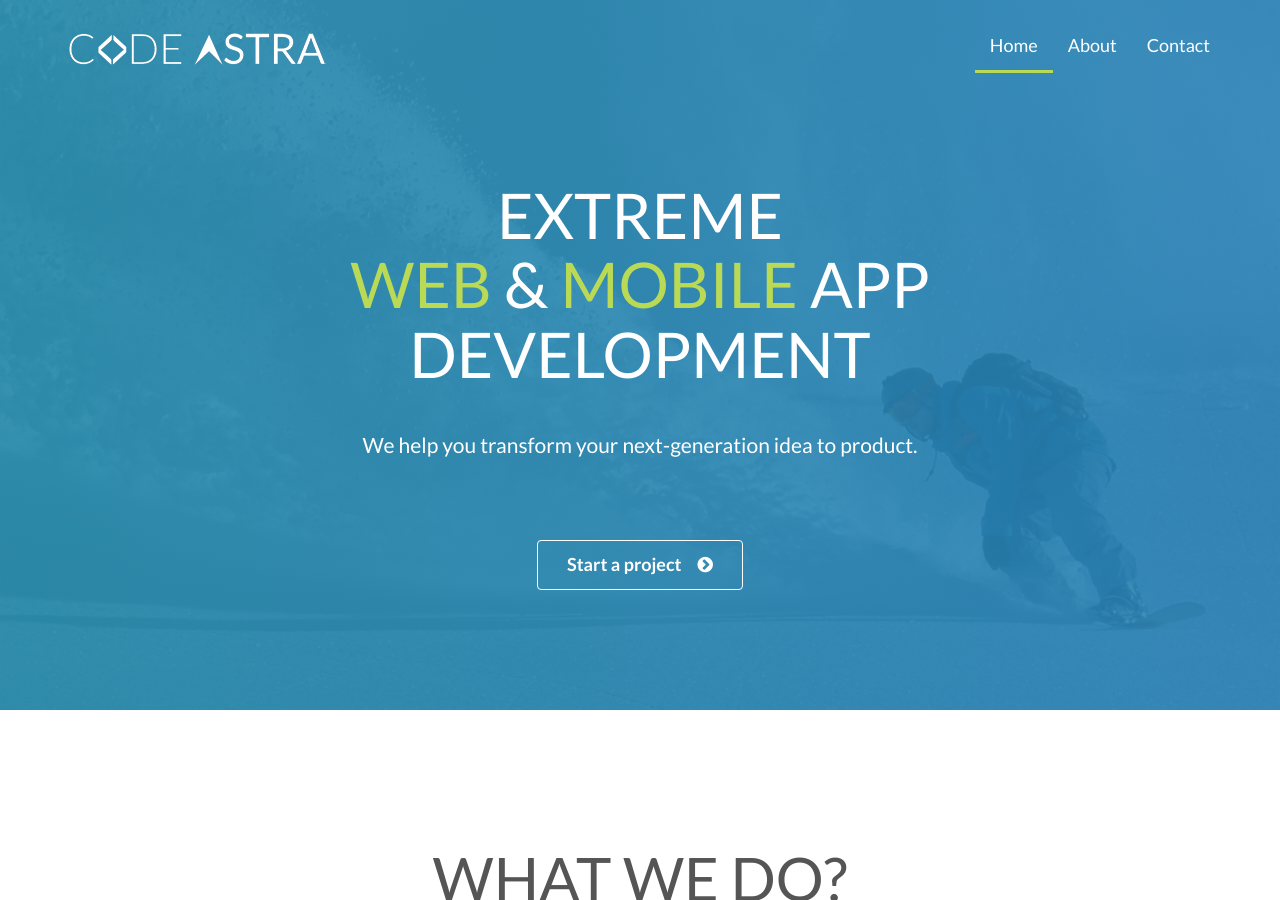
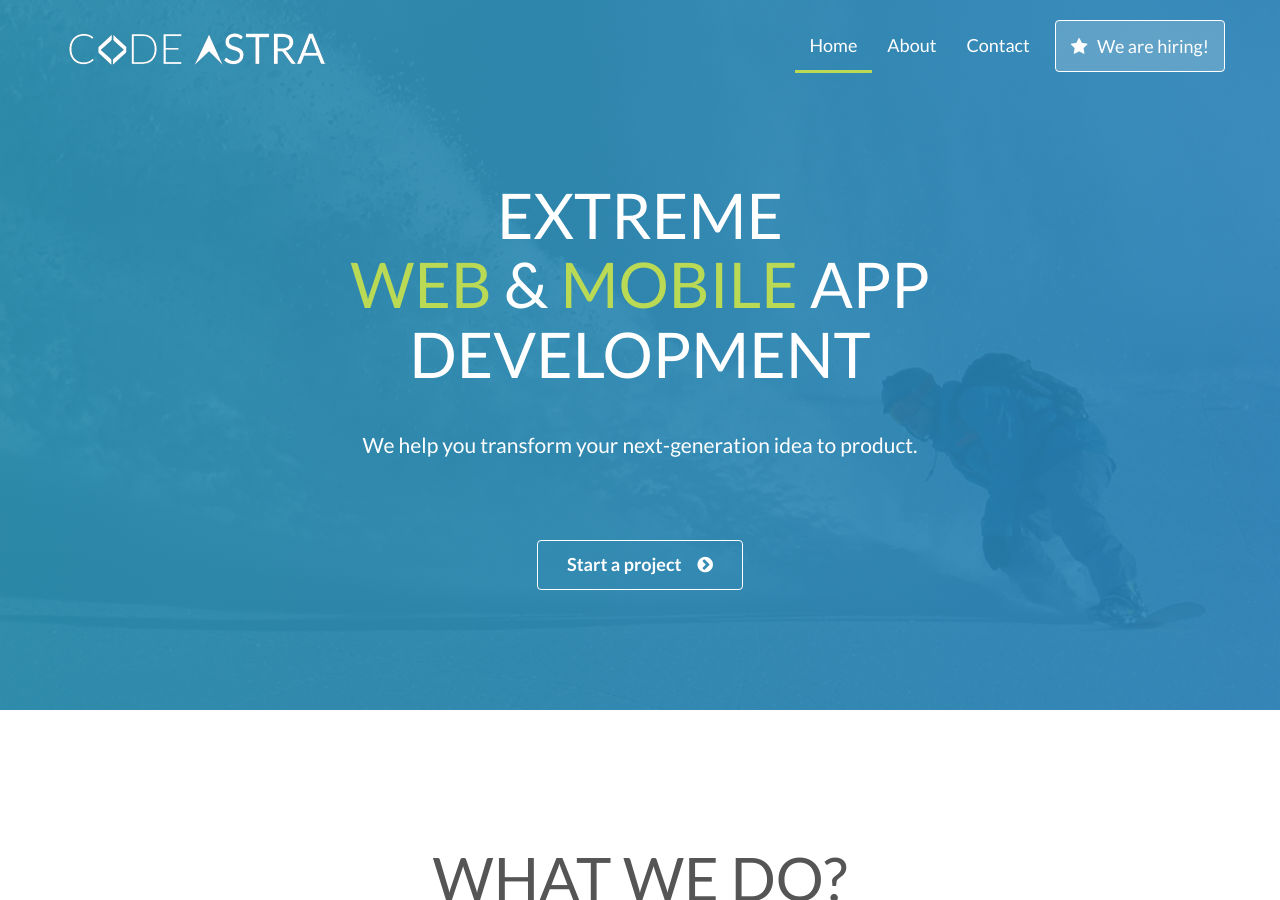
Before and after one commit to CodeAstra/portfolio, a Jekyll site: the page built from index.html, in a window 1280 px wide and 900 px high. Built offline with Jekyll 4.4.1, drawn with Linux system fonts in a browser that asks for light colours; nearby versions of some CDN libraries; comment, search, counter and statistics services are not loaded.

Commit message:
Add hiring link
Signed-off-by: BV Satyaram <bvsatyaram@gmail.com>

```diff
--- a/_data/menu.json
+++ b/_data/menu.json
@@ -1,5 +1,5 @@
 [
-  {"link": "/",         "title": "Home"},
-  {"link": "/about/",   "title": "About"},
-  {"link": "/contact/", "title": "Contact"}
+  { "link": "/", "title": "Home" },
+  { "link": "/about/", "title": "About" },
+  { "link": "/contact/", "title": "Contact" }
 ]
--- a/_includes/footer.html
+++ b/_includes/footer.html
@@ -22,6 +22,10 @@
           <a href="{{site.baseurl}}/">{{site.app_name_tag}} Home</a>
           <a href="{{site.baseurl}}/about/">About</a>
           <a href="{{site.baseurl}}/team/">Our Team</a>
+          <a href="https://codeastra.zohorecruit.in/" target="_blank">
+            <i class="fa fa-star"></i>
+            We are hiring!
+          </a>
           <!-- <a href="{{site.baseurl}}/faq/">FAQs</a> -->
           <a href="{{site.baseurl}}/contact/">Contact</a>
           <!-- <a href="{{site.baseurl}}/terms/">Terms of Service</a> -->
@@ -30,15 +34,26 @@
       </div>
       <div class="col-md-6 col-md-offset-3 social-container">
         <nav class="social-links">
-          <a href="https://github.com/CodeAstra/" target="_blank"><i class="fa fa-github-square" aria-hidden="true"></i></a>
-          <a href="https://www.facebook.com/CodeAstra/" target="_blank"><i class="fa fa-facebook-square" aria-hidden="true"></i></a>
-          <a href="https://twitter.com/CodeAstra" target="_blank"><i class="fa fa-twitter-square" aria-hidden="true"></i></a>
+          <a href="https://github.com/CodeAstra/" target="_blank"
+            ><i class="fa fa-github-square" aria-hidden="true"></i
+          ></a>
+          <a href="https://www.facebook.com/CodeAstra/" target="_blank"
+            ><i class="fa fa-facebook-square" aria-hidden="true"></i
+          ></a>
+          <a href="https://twitter.com/CodeAstra" target="_blank"
+            ><i class="fa fa-twitter-square" aria-hidden="true"></i
+          ></a>
           <!-- <a href="" target="_blank"><i class="fa fa-google-plus-square" aria-hidden="true"></i></a> -->
           <!-- <a href="" target="_blank"><i class="fa fa-linkedin-square" aria-hidden="true"></i></a> -->
           <!-- <a href="" target="_blank"><i class="fa fa-instagram-square" aria-hidden="true"></i></a> -->
         </nav>
-        <iframe src="http://www.facebook.com/plugins/likebox.php?href=https%3A%2F%2Fwww.facebook.com%2FCodeAstra&width&height=258&colorscheme=dark&show_faces=true&header=false&stream=false&show_border=false&appId=415853578485778" frameBorder="0"></iframe>
-        <div class="copyright">&copy; 2014 - {{ site.time | date: '%Y' }} Code Astra</div>
+        <iframe
+          src="http://www.facebook.com/plugins/likebox.php?href=https%3A%2F%2Fwww.facebook.com%2FCodeAstra&width&height=258&colorscheme=dark&show_faces=true&header=false&stream=false&show_border=false&appId=415853578485778"
+          frameborder="0"
+        ></iframe>
+        <div class="copyright">
+          &copy; 2014 - {{ site.time | date: '%Y' }} Code Astra
+        </div>
       </div>
     </div>
   </div>
--- a/_includes/header.html
+++ b/_includes/header.html
@@ -4,31 +4,51 @@
     <div class="container">
       <!-- Brand and toggle get grouped for better mobile display -->
       <div class="navbar-header">
-        <button type="button" class="navbar-toggle collapsed" data-toggle="collapse" data-target="#bs-example-navbar-collapse-1" aria-expanded="false">
+        <button
+          type="button"
+          class="navbar-toggle collapsed"
+          data-toggle="collapse"
+          data-target="#bs-example-navbar-collapse-1"
+          aria-expanded="false"
+        >
           <span class="sr-only">Toggle navigation</span>
           <span class="icon-bar"></span>
           <span class="icon-bar"></span>
           <span class="icon-bar"></span>
         </button>
         <a class="navbar-brand" href="{{site.baseurl}}/">
-          <img src="{{site.baseurl}}/images/logo-white-transparent-sm.png" alt="Code Astra Logo">
+          <img
+            src="{{site.baseurl}}/images/logo-white-transparent-sm.png"
+            alt="Code Astra Logo"
+          />
         </a>
       </div>
 
       <!-- Collect the nav links, forms, and other content for toggling -->
       <div class="collapse navbar-collapse" id="bs-example-navbar-collapse-1">
         <ul class="nav navbar-nav navbar-right">
-          {% for node in site.data.menu %}
-            {% assign page_url = page.url | remove: 'index.html' %}
-            {% if node.link == page_url %}
-              {% assign activeClass = 'active' %}
-            {% else %}
-              {% assign activeClass = '' %}
-            {% endif %}
-            <li class="{{activeClass}}"><a href="{{site.baseurl}}{{node.link}}">{{node.title}}</a></li>
+          {% for node in site.data.menu %} {% assign page_url = page.url |
+          remove: 'index.html' %} {% if node.link == page_url %} {% assign
+          activeClass = 'active' %} {% else %} {% assign activeClass = '' %} {%
+          endif %}
+          <li class="{{activeClass}}">
+            <a href="{{site.baseurl}}{{node.link}}">{{node.title}}</a>
+          </li>
           {% endfor %}
+          <li>
+            <a
+              class="btn-hiring"
+              href="https://codeastra.zohorecruit.in/"
+              target="_blank"
+            >
+              <i class="fa fa-star"></i>
+              We are hiring!
+            </a>
+          </li>
         </ul>
-      </div><!-- /.navbar-collapse -->
-    </div><!-- /.container-fluid -->
+      </div>
+      <!-- /.navbar-collapse -->
+    </div>
+    <!-- /.container-fluid -->
   </nav>
 </header>
--- /dev/null
+++ b/_sass/_header.scss
@@ -0,0 +1,10 @@
+header nav.navbar.navbar-default .navbar-nav > li > a.btn-hiring {
+  background-color: rgba($light-color, 0.2);
+  border: 1px solid currentColor;
+  border-radius: 4px;
+  margin-left: 1rem;
+
+  i.fa {
+    margin-right: 0.6rem;
+  }
+}
--- a/_sass/_team.scss
+++ b/_sass/_team.scss
@@ -5,7 +5,7 @@ $team-minor-color: $gradient-minor-color;
 
 #team-page {
   .page-title-container {
-    background-image: url('/images/bg/about.jpg');
+    background-image: url("/images/bg/about.jpg");
 
     .jumbotron {
       @include animated-gradient-bg($team-major-color, $team-minor-color, 0.9);
@@ -44,7 +44,21 @@ $team-minor-color: $gradient-minor-color;
       }
 
       .summary {
+        .apply-now {
+          margin-top: 1rem;
+          color: $dark-balanced-color;
+          border: 1px solid currentColor;
+          border-radius: 3px;
+          font-size: 1.6rem;
+          padding: 1rem 2rem;
+          display: inline-block;
+          background-color: rgba($dark-balanced-color, 0.04);
+          transition: 0.2s ease-in;
 
+          &:hover {
+            background-color: rgba($dark-balanced-color, 0.1);
+          }
+        }
       }
     }
   }
--- a/css/main.scss
+++ b/css/main.scss
@@ -1,15 +1,7 @@
 ---
 # Only the main Sass file needs front matter (the dashes are enough)
 ---
+
 @charset "utf-8";
-@import 'theme',
-        'mixins',
-        'bootstrap_overrides',
-        'common',
-        'home',
-        'about',
-        'work',
-        'team',
-        'contact',
-        '404',
-        'mobile';
+@import "theme", "mixins", "bootstrap_overrides", "common", "header", "home",
+  "about", "work", "team", "contact", "404", "mobile";
```
Also changed, not shown: _data/experts.json (+63 -9 lines).
